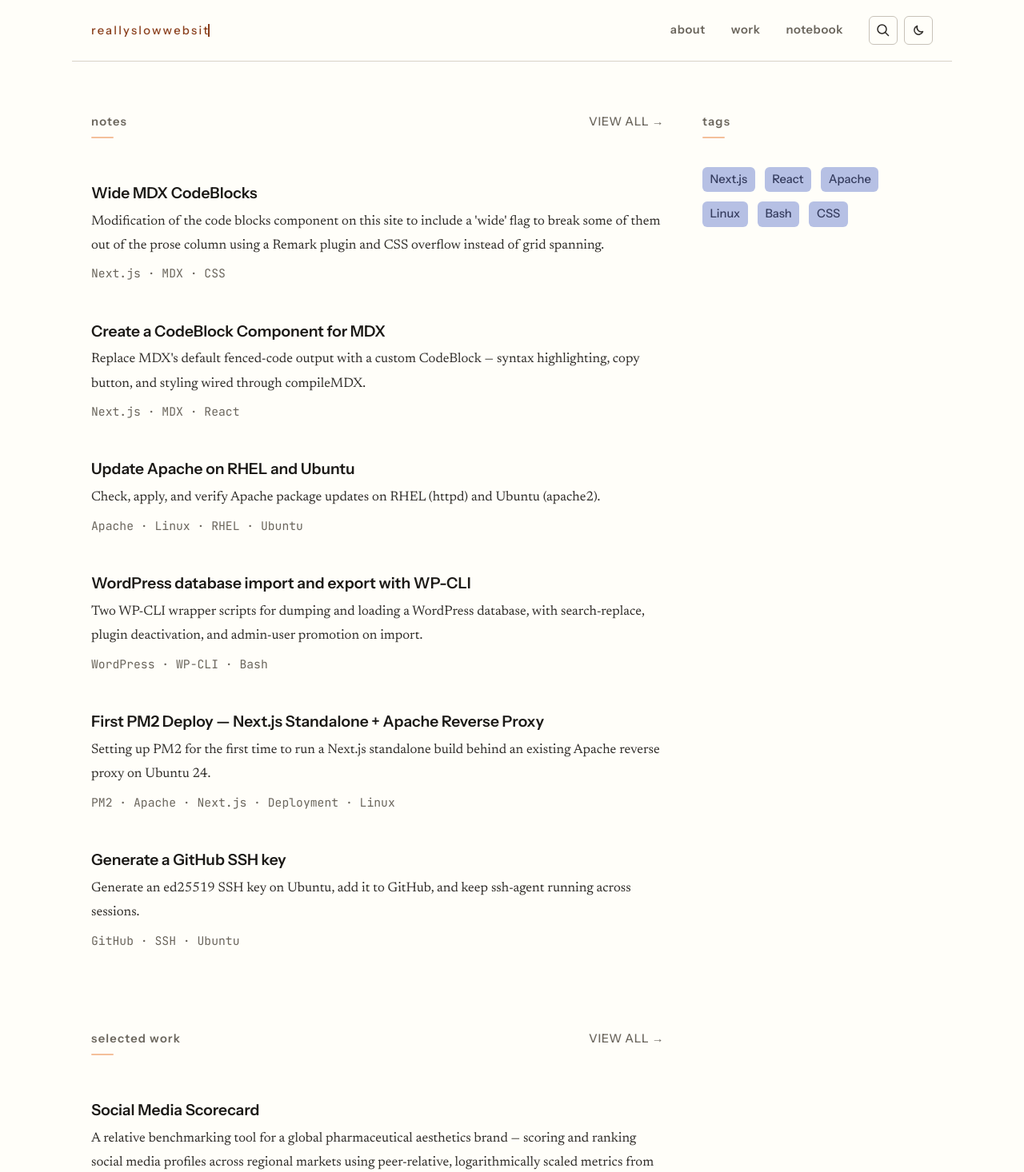
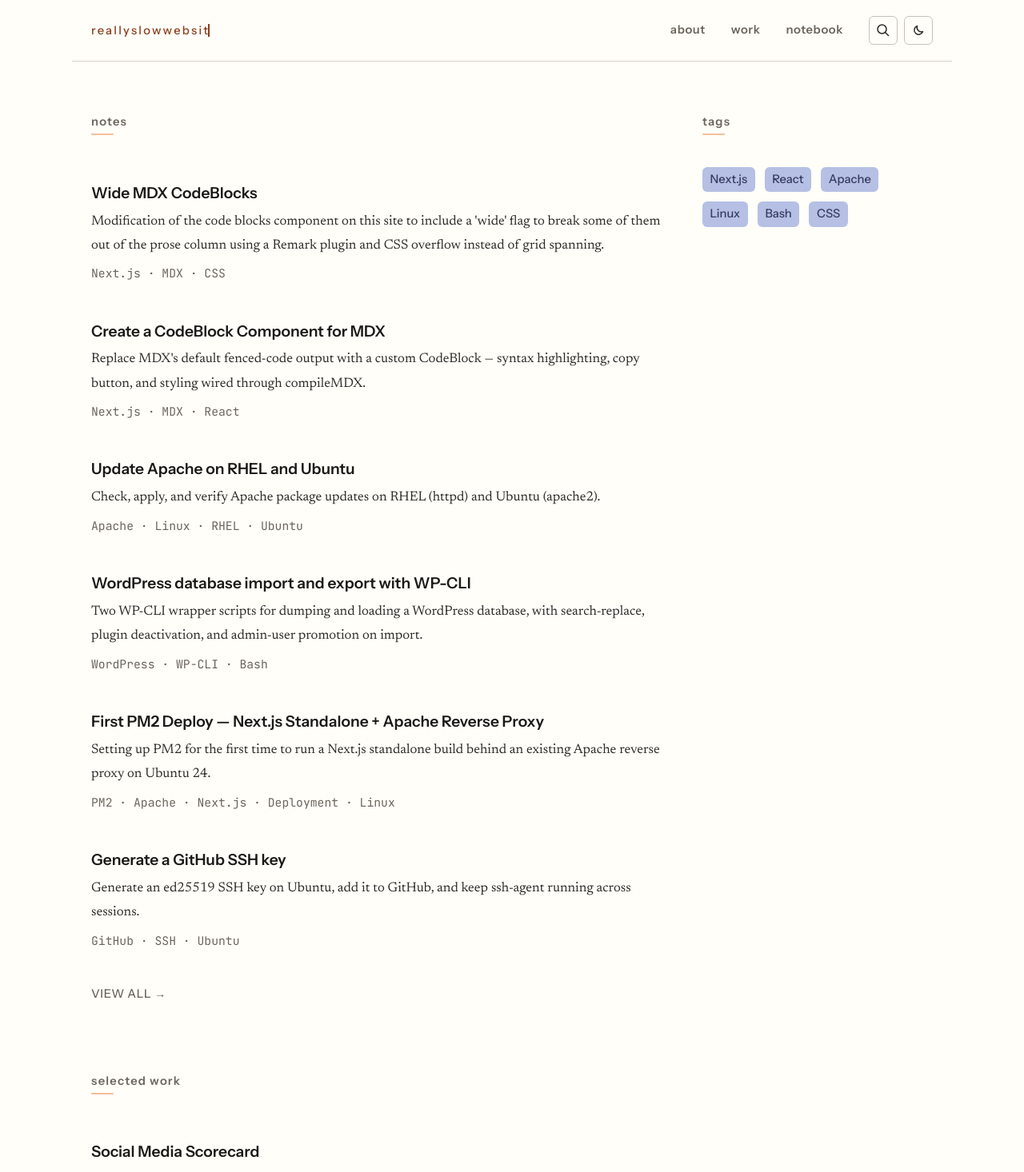
Before and after one commit to aterchin/portfolio, a Next.js app: page / in a window 1280 px wide. Shown: the top 1466 px of the page at 80% size. Built offline with nearby package versions, Linux system fonts and the light colour scheme.

Commit message:
Move homepage View all below sections
- Place View all links under Notes and Work lists
- Remove trailing action props from SectionLabel

```diff
--- a/src/app/page.module.css
+++ b/src/app/page.module.css
@@ -25,6 +25,23 @@
   padding-bottom: var(--space-4);
 }
 
+.viewAll {
+  display: inline-block;
+  margin-top: var(--space-6);
+  font-family: var(--font-ui);
+  font-size: var(--text-xs);
+  font-weight: 500;
+  letter-spacing: var(--tracking-wide);
+  text-transform: uppercase;
+  color: var(--color-text-tertiary);
+  text-decoration: none;
+  transition: color var(--duration-base) var(--ease-base);
+}
+
+.viewAll:hover {
+  color: var(--color-accent-text);
+}
+
 .tags {
   display: flex;
   flex-wrap: wrap;
--- a/src/app/page.tsx
+++ b/src/app/page.tsx
@@ -1,3 +1,4 @@
+import Link from "next/link";
 import { PageWrapper } from "@/components/layout/PageWrapper/PageWrapper";
 import { ContentList } from "@/components/ui/ContentList/ContentList";
 import { SectionLabel } from "@/components/ui/SectionLabel/SectionLabel";
@@ -14,28 +15,15 @@ export default function Home() {
   const recentNotes = allNotes.slice(0, RECENT_NOTE_LIMIT);
   const tags = getTopDisplayTags(TAG_PREVIEW_LIMIT);
   const projects = getProjects();
+  const showAllNotes = allNotes.length > RECENT_NOTE_LIMIT;
 
   return (
     <PageWrapper>
-
       <div className={styles.layout}>
         <div className={styles.main}>
           {recentNotes.length > 0 && (
             <section className={styles.section}>
-              <SectionLabel
-                href={
-                  allNotes.length > RECENT_NOTE_LIMIT
-                    ? "/notes"
-                    : undefined
-                }
-                actionLabel={
-                  allNotes.length > RECENT_NOTE_LIMIT
-                    ? "View all →"
-                    : undefined
-                }
-              >
-                Notes
-              </SectionLabel>
+              <SectionLabel>Notes</SectionLabel>
               <ContentList
                 items={recentNotes.map((note) => ({
                   href: `/notes/${note.slug}`,
@@ -45,14 +33,17 @@ export default function Home() {
                   inProgress: note.status === "in-progress",
                 }))}
               />
+              {showAllNotes ? (
+                <Link href="/notes" className={styles.viewAll}>
+                  View all →
+                </Link>
+              ) : null}
             </section>
           )}
 
           {projects.length > 0 && (
             <section className={styles.section}>
-              <SectionLabel href="/work" actionLabel="View all →">
-                Selected work
-              </SectionLabel>
+              <SectionLabel>Selected work</SectionLabel>
               <ContentList
                 items={projects.map((project) => ({
                   href: `/work/${project.slug}`,
@@ -61,6 +52,9 @@ export default function Home() {
                   tags: project.tags,
                 }))}
               />
+              <Link href="/work" className={styles.viewAll}>
+                View all →
+              </Link>
             </section>
           )}
         </div>
--- a/src/components/ui/SectionLabel/SectionLabel.module.css
+++ b/src/components/ui/SectionLabel/SectionLabel.module.css
@@ -1,8 +1,4 @@
 .label {
-  display: flex;
-  align-items: baseline;
-  justify-content: space-between;
-  gap: var(--space-4);
   font-family: var(--font-ui);
   font-weight: 600;
   font-size: var(--text-xs);
@@ -30,18 +26,3 @@
   border-radius: var(--radius-full);
   background: var(--color-accent-mute);
 }
-
-.action {
-  font-family: var(--font-ui);
-  font-size: var(--text-xs);
-  font-weight: 500;
-  letter-spacing: var(--tracking-wide);
-  text-transform: uppercase;
-  color: var(--color-text-tertiary);
-  text-decoration: none;
-  transition: color var(--duration-base) var(--ease-base);
-}
-
-.action:hover {
-  color: var(--color-accent-text);
-}
--- a/src/components/ui/SectionLabel/SectionLabel.tsx
+++ b/src/components/ui/SectionLabel/SectionLabel.tsx
@@ -1,22 +1,13 @@
-import Link from "next/link";
 import styles from "./SectionLabel.module.css";
 
 interface SectionLabelProps {
   children: React.ReactNode;
-  /** Optional trailing action — e.g. "View all →" linking to an index page. */
-  href?: string;
-  actionLabel?: string;
 }
 
-export function SectionLabel({ children, href, actionLabel }: SectionLabelProps) {
+export function SectionLabel({ children }: SectionLabelProps) {
   return (
     <div className={styles.label}>
       <span>{children}</span>
-      {href && actionLabel ? (
-        <Link href={href} className={styles.action}>
-          {actionLabel}
-        </Link>
-      ) : null}
     </div>
   );
 }
```
